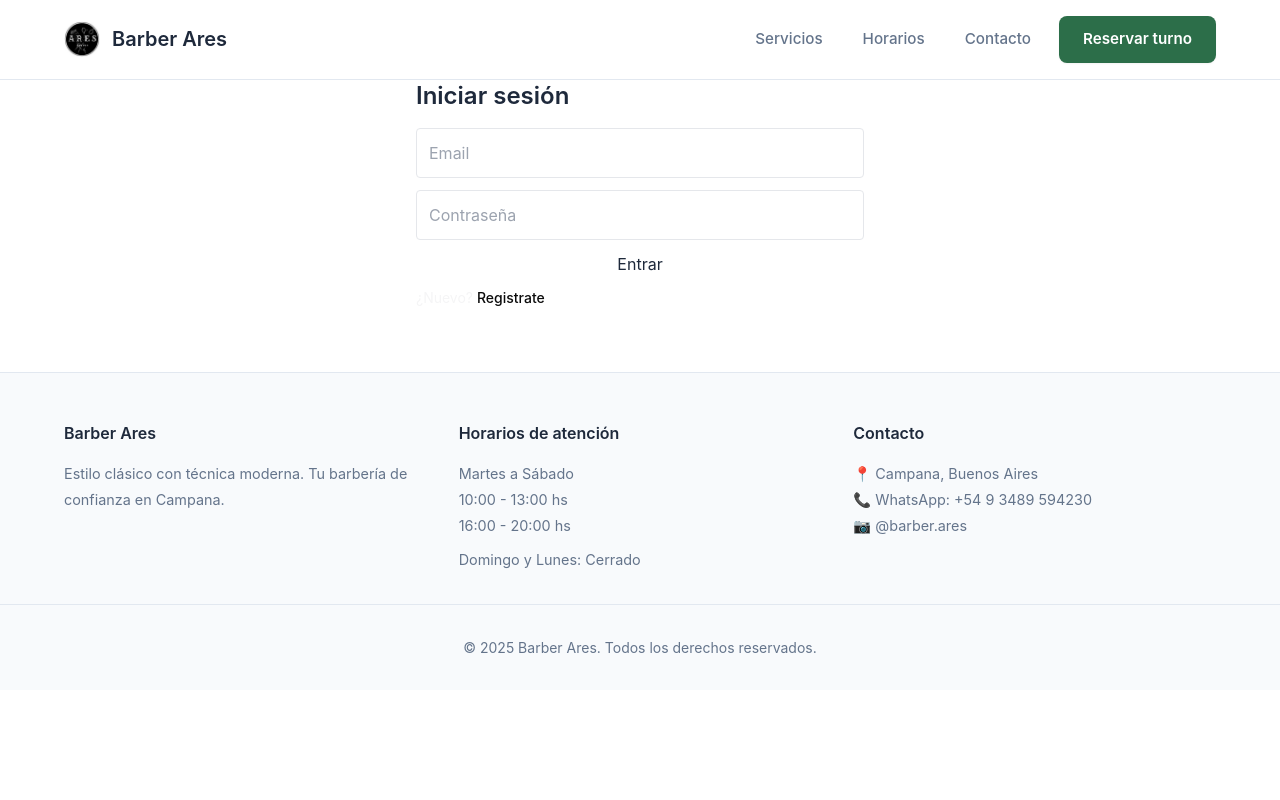
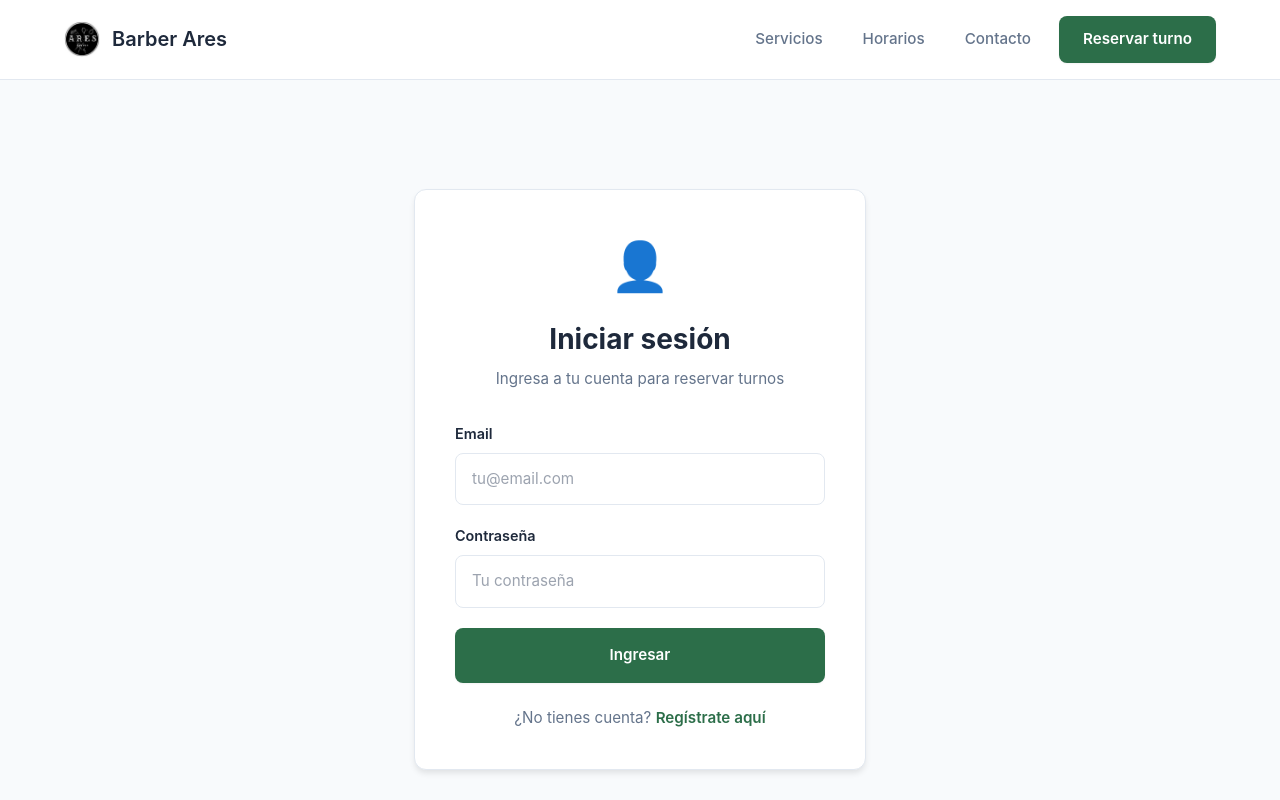
Before and after one commit to lionelc39/barberia-ares, a Next.js app: page /login in a window 1280 px wide. Shown: the top 800 px of the page. Built offline with nearby package versions, Linux system fonts and the light colour scheme.

Commit message:
Update page.tsx

```diff
--- a/src/app/login/page.tsx
+++ b/src/app/login/page.tsx
@@ -1,36 +1,111 @@
-// src/app/login/page.tsx
 'use client'
 import { useState } from 'react'
 import { supabase } from '@/lib/supabase'
 import { useRouter } from 'next/navigation'
 import Link from 'next/link'
 
-export default function Login(){
-  const [form, setForm] = useState({ email:'', password:'' })
+export default function Login() {
+  const [form, setForm] = useState({ email: '', password: '' })
   const [loading, setLoading] = useState(false)
   const [error, setError] = useState('')
   const router = useRouter()
 
-  const handle = async (e:any) => {
+  const handle = async (e: any) => {
     e.preventDefault()
     setError('')
     setLoading(true)
-    const { error } = await supabase.auth.signInWithPassword({ email: form.email, password: form.password })
-    if (error) { setError(error.message); setLoading(false); return }
+
+    const { error } = await supabase.auth.signInWithPassword({
+      email: form.email,
+      password: form.password
+    })
+
+    if (error) {
+      setError(error.message)
+      setLoading(false)
+      return
+    }
+
     setLoading(false)
     router.push('/reserva')
   }
 
   return (
-    <div className="max-w-md mx-auto card">
-      <h2 className="text-2xl font-semibold mb-4">Iniciar sesión</h2>
-      {error && <div className="toast error mb-3">{error}</div>}
-      <form onSubmit={handle} className="space-y-3">
-        <input required type="email" placeholder="Email" value={form.email} onChange={e=>setForm({...form, email:e.target.value})} className="w-full p-3 border rounded" />
-        <input required type="password" placeholder="Contraseña" value={form.password} onChange={e=>setForm({...form, password:e.target.value})} className="w-full p-3 border rounded" />
-        <button disabled={loading} className="btn-primary w-full">{loading ? <span className="spinner" /> : 'Entrar'}</button>
-      </form>
-      <p className="mt-3 text-sm text-muted">¿Nuevo? <Link href="/register" className="text-black font-medium">Registrate</Link></p>
+    <div style={{ minHeight: '100vh', background: 'var(--bg-light)', display: 'flex', alignItems: 'center', padding: '2rem 0' }}>
+      <div className="container" style={{ maxWidth: '500px' }}>
+        <div style={{
+          background: 'white',
+          padding: '2.5rem',
+          borderRadius: '12px',
+          border: '1px solid var(--border)',
+          boxShadow: 'var(--shadow-md)'
+        }}>
+          <div style={{ textAlign: 'center', marginBottom: '2rem' }}>
+            <div style={{ fontSize: '3rem', marginBottom: '1rem' }}>👤</div>
+            <h2 style={{ fontSize: '1.75rem', fontWeight: '700', color: 'var(--text-dark)', marginBottom: '0.5rem' }}>
+              Iniciar sesión
+            </h2>
+            <p style={{ color: 'var(--text-muted)', fontSize: '0.95rem' }}>
+              Ingresa a tu cuenta para reservar turnos
+            </p>
+          </div>
+
+          {error && (
+            <div className="alert-fresha alert-error">
+              <span>⚠️</span>
+              <span>{error}</span>
+            </div>
+          )}
+
+          <form onSubmit={handle}>
+            <div className="input-group">
+              <label className="input-label">Email</label>
+              <input
+                required
+                type="email"
+                placeholder="tu@email.com"
+                value={form.email}
+                onChange={e => setForm({...form, email: e.target.value})}
+                className="input-fresha"
+              />
+            </div>
+
+            <div className="input-group">
+              <label className="input-label">Contraseña</label>
+              <input
+                required
+                type="password"
+                placeholder="Tu contraseña"
+                value={form.password}
+                onChange={e => setForm({...form, password: e.target.value})}
+                className="input-fresha"
+              />
+            </div>
+
+            <button
+              disabled={loading}
+              className="btn-fresha btn-primary-fresha"
+              style={{ width: '100%', padding: '1rem' }}
+            >
+              {loading ? (
+                <span style={{ display: 'flex', alignItems: 'center', justifyContent: 'center', gap: '0.5rem' }}>
+                  <div className="spinner"></div>
+                  Ingresando...
+                </span>
+              ) : (
+                'Ingresar'
+              )}
+            </button>
+          </form>
+
+          <p style={{ marginTop: '1.5rem', textAlign: 'center', fontSize: '0.95rem', color: 'var(--text-muted)' }}>
+            ¿No tienes cuenta?{' '}
+            <Link href="/register" style={{ color: 'var(--primary)', fontWeight: '600', textDecoration: 'none' }}>
+              Regístrate aquí
+            </Link>
+          </p>
+        </div>
+      </div>
     </div>
   )
 }
```
